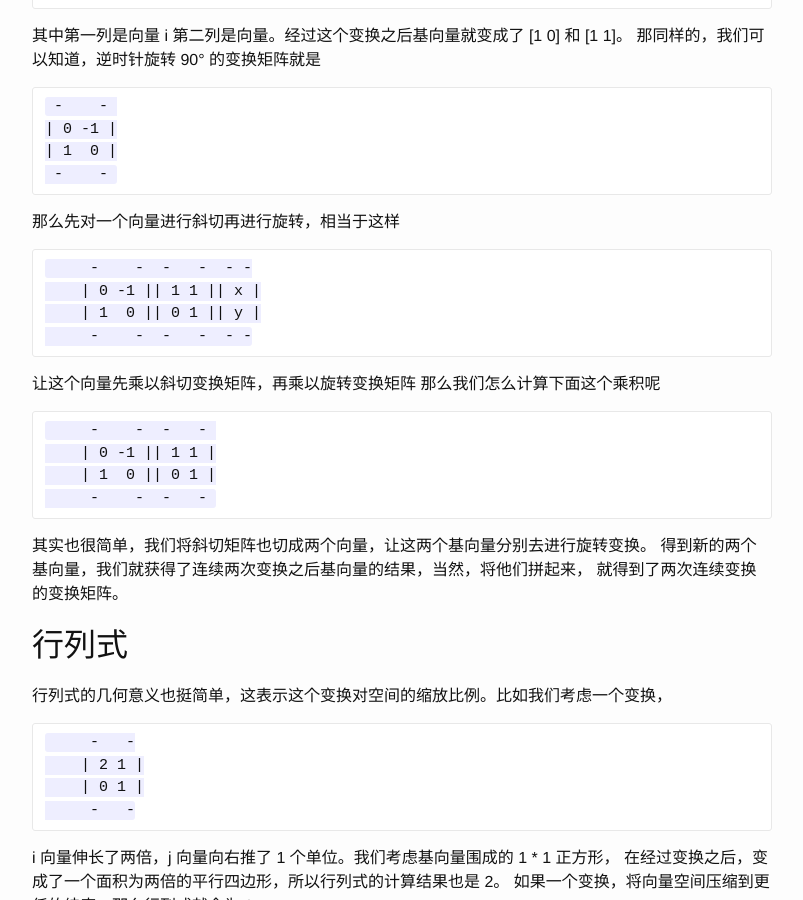
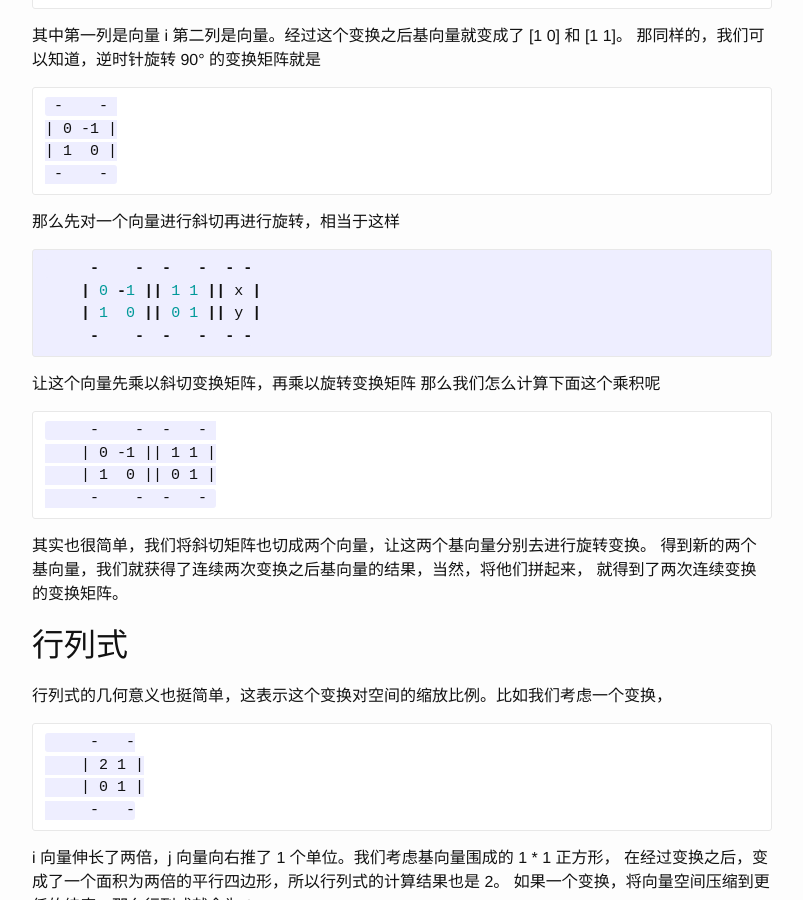
Before and after one commit to Crazydogs/Crazydogs.github.io, a Jekyll site: the page built from _posts/2016-10-26-线性代数复习笔记.markdown, in a window 1280 px wide and 900 px high, scrolled down 1706 px. Shown: the whole window, without its empty margins (238-1041 px from the left). Built offline with Jekyll 4.4.1, drawn with Linux system fonts in a browser that asks for light colours.

Commit message:
markdown test

`````diff
--- a/_posts/2016-10-26-线性代数复习笔记.markdown
+++ b/_posts/2016-10-26-线性代数复习笔记.markdown
@@ -75,12 +75,12 @@ category: coding
      -    -
 
 那么先对一个向量进行斜切再进行旋转，相当于这样
-````
+{% highlight javascript %}
      -    -  -   -  - -
     | 0 -1 || 1 1 || x |
     | 1  0 || 0 1 || y |
      -    -  -   -  - -
-````
+{% endhighlight %}
 让这个向量先乘以斜切变换矩阵，再乘以旋转变换矩阵
 那么我们怎么计算下面这个乘积呢
 ````
`````
